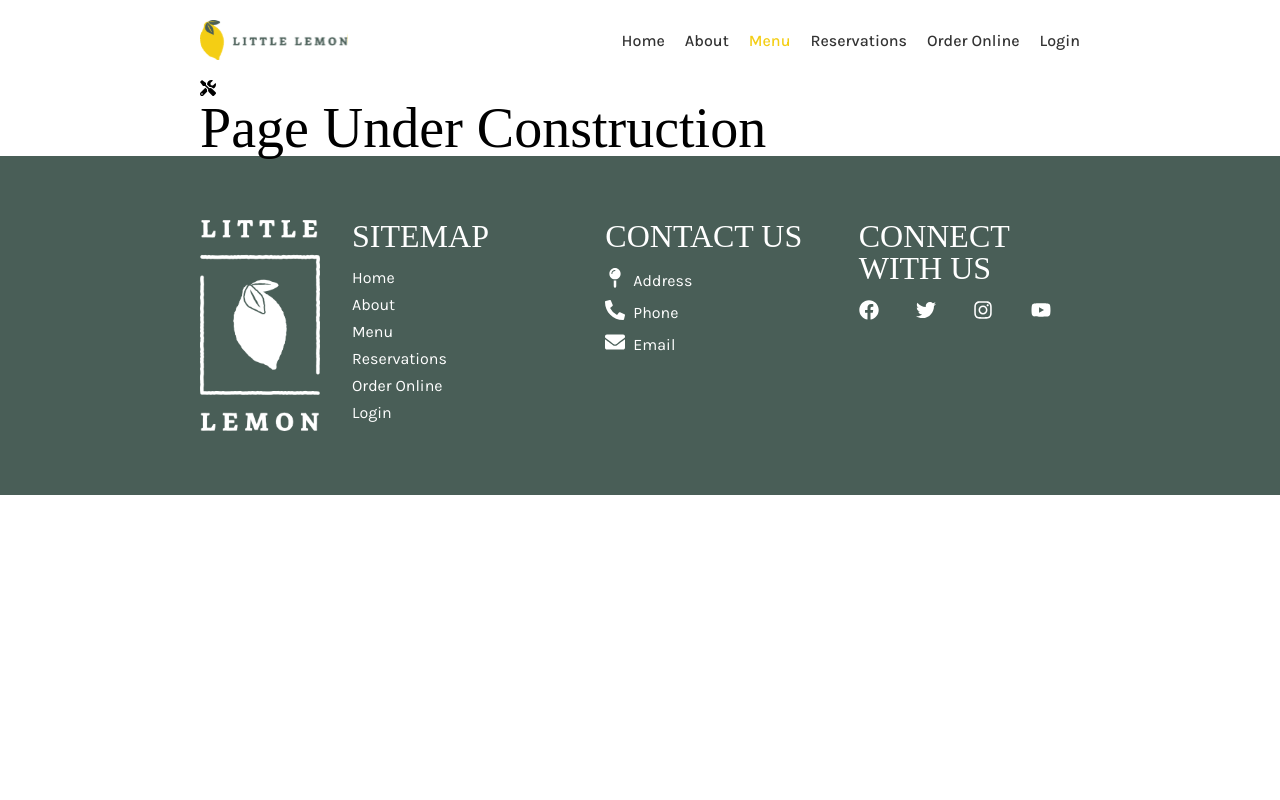
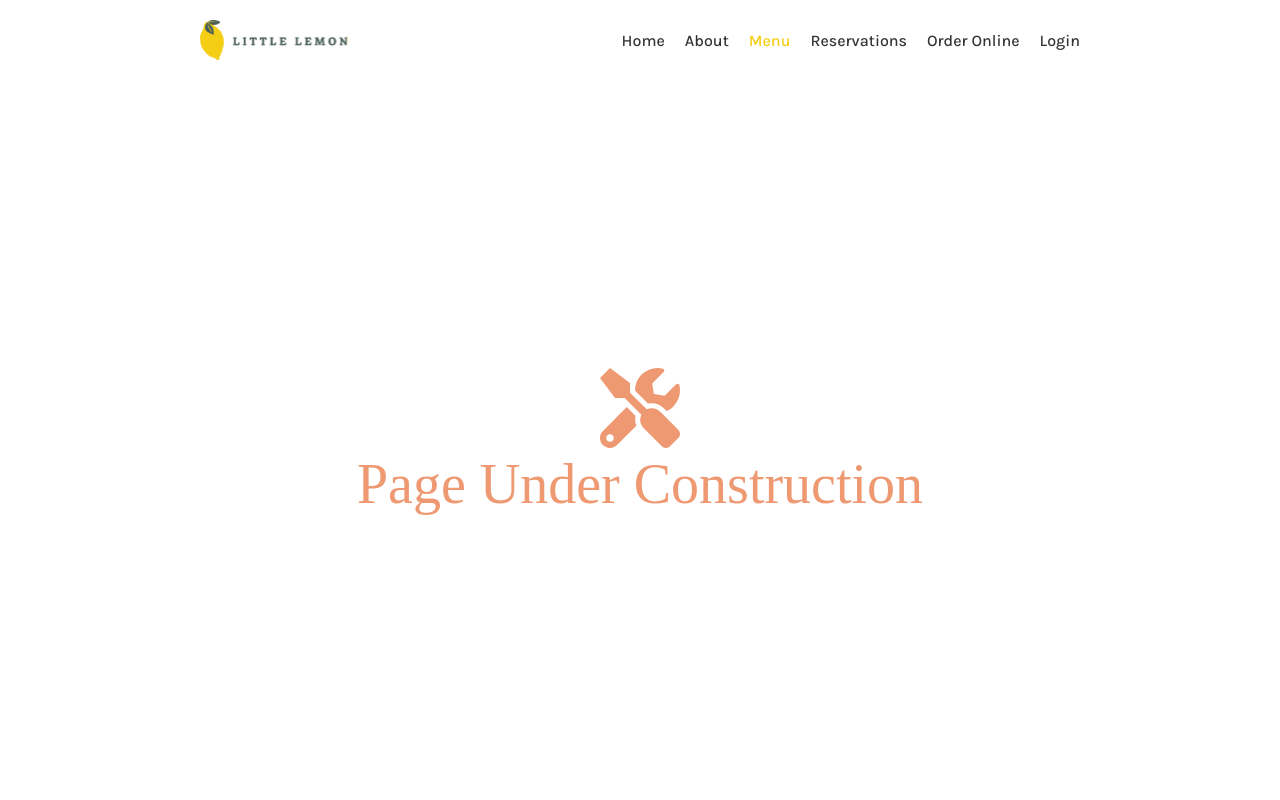
Before and after one commit to renzobaldovino/little-lemon, a React (Create React App) app: page /menu in a window 1280 px wide. Shown: the top 800 px of the page. Built offline with nearby package versions, Linux system fonts and the light colour scheme; a web font is replaced by a local one.

Commit message:
feat(component): :lipstick: set default element styles and utility classes

```diff
--- a/src/index.css
+++ b/src/index.css
@@ -6,6 +6,7 @@
 	margin: 0;
 	padding: 0;
 	font-family: "Karla", sans-serif;
+	color: var(--secondary-4);
 	transition: all 0.3s ease-in-out;
 }
 
@@ -54,6 +55,35 @@ section > div {
 	margin-inline: auto;
 }
 
+section.full {
+	width: 100%;
+	height: calc(100vh - 80px);
+	padding: 0 2rem;
+}
+
+section.full > div {
+	height: 100%;
+	display: flex;
+	flex-direction: column;
+	align-items: center;
+	justify-content: center;
+	gap: 0.5rem;
+}
+
+section.full > div > * {
+	color: var(--secondary-1);
+	fill: var(--secondary-1);
+}
+
+section.full > div .icon {
+	font-size: 5rem;
+}
+
+section.confirmed-booking > div > * {
+	color: var(--primary-1);
+	fill: var(--primary-1);
+}
+
 button {
 	font-size: 1rem;
 	font-weight: 500;
@@ -70,8 +100,39 @@ button {
 	border-radius: 0.25rem;
 }
 
-.btn:hover {
-	color: var(--primary-2);
+.btn:not(:disabled):hover {
+	color: var(--primary-1);
 	background-color: transparent;
 	border: 2px solid var(--primary-2);
 }
+
+.btn:disabled {
+	background-color: var(--secondary-3);
+	cursor: not-allowed;
+}
+
+label {
+	margin-bottom: 0.5rem;
+	font-weight: 500;
+	color: var(--primary-1);
+}
+
+input,
+select {
+	padding: 0.75rem 1.5rem;
+	font-size: 1rem;
+	background-color: transparent;
+	border: 1px solid var(--secondary-3);
+	border-radius: 0.25rem;
+}
+
+input::placeholder,
+select::placeholder {
+	color: var(--secondary-3);
+}
+
+input:focus,
+select:focus {
+	outline: 0;
+	border: 1px solid var(--primary-1);
+}
```
